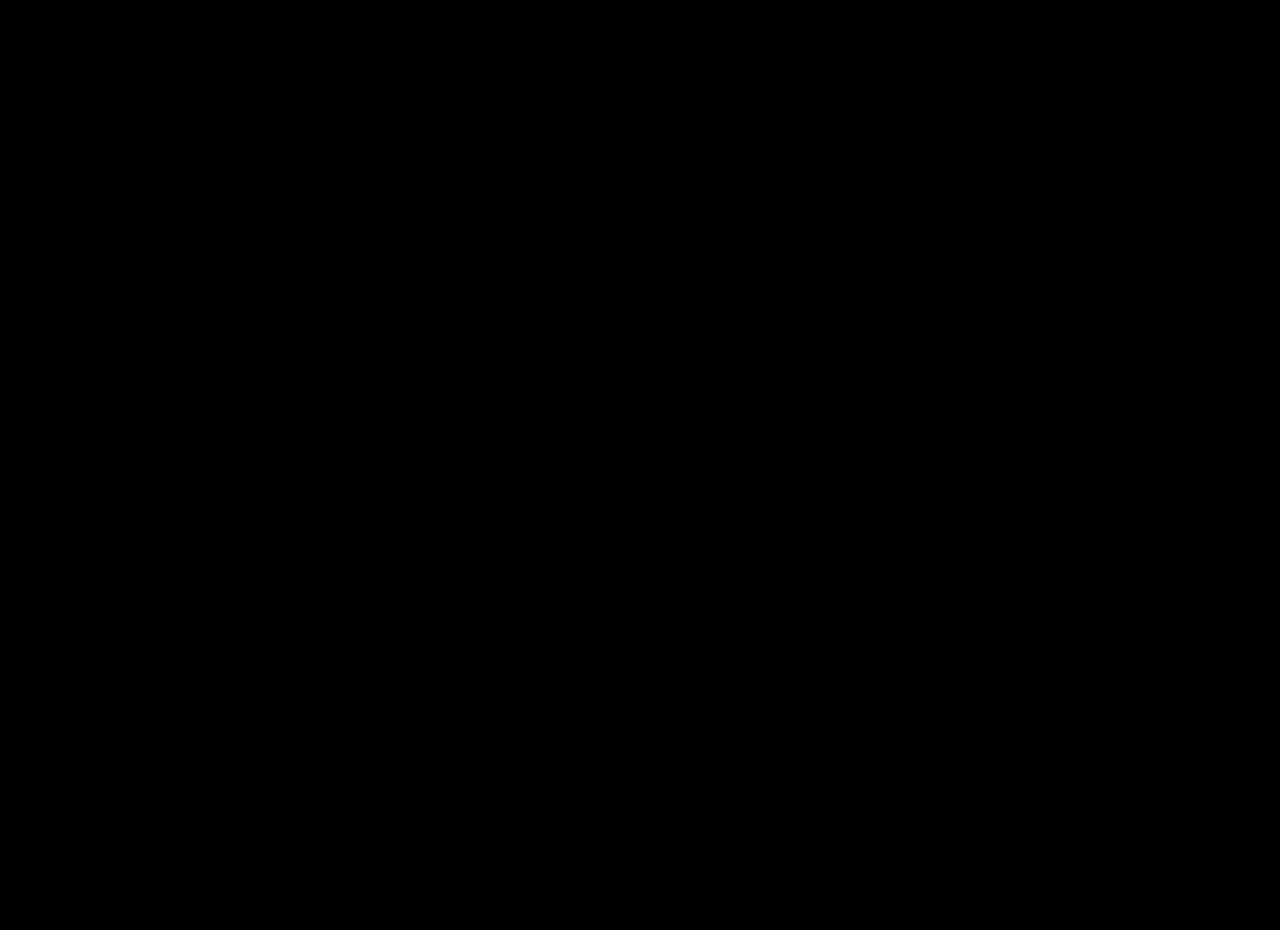
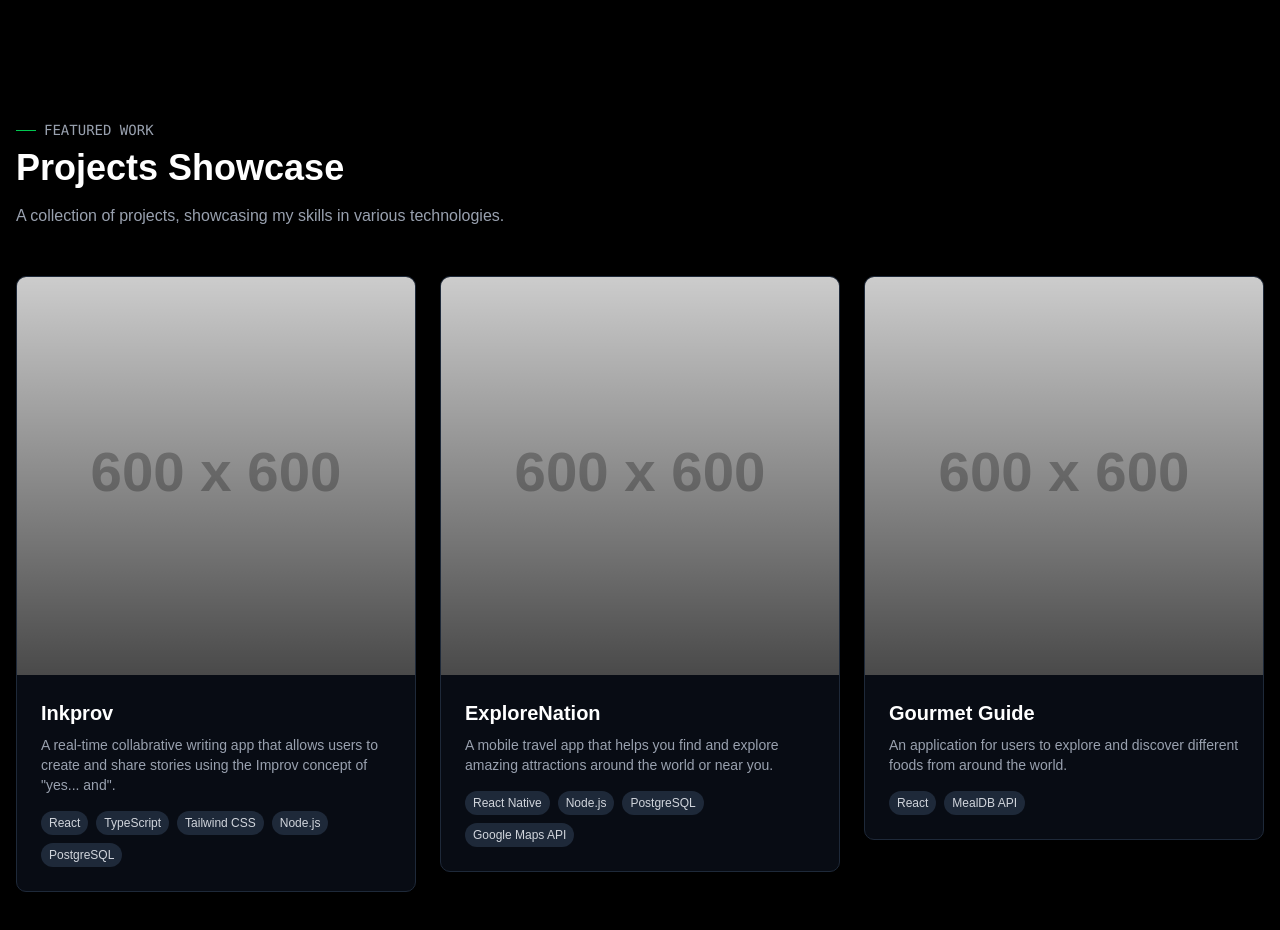
Before and after one commit to TannerGalloway/Portfolio, a React (Vite) app: page / in a window 1280 px wide. Shown: the part 1600-2530 px from the top of the page. Before the commit the page ends 1640 px from the top, so only its background shows below. Built offline with nearby package versions, Linux system fonts and the light colour scheme.

Commit message:
feat: Implement Projects Section

```diff
--- a/src/App.tsx
+++ b/src/App.tsx
@@ -1,6 +1,7 @@
 import React from "react";
 import Hero from "./components/Hero";
 import AboutMe from "./components/AboutMe";
+import Projects from "./components/Projects";
 
 const App: React.FC = function App() {
   return (
@@ -8,6 +9,7 @@
       <div className="container mx-auto px-4">
         <Hero />
         <AboutMe />
+        <Projects />
       </div>
     </>
   );
--- /dev/null
+++ b/src/assets/projectsList.json
@@ -0,0 +1,28 @@
+{
+  "projects": [
+    {
+      "id": 1,
+      "title": "Inkprov",
+      "description": "A real-time collabrative writing app that allows users to create and share stories using the Improv concept of \"yes... and\".",
+      "tags": ["React", "TypeScript", "Tailwind CSS", "Node.js", "PostgreSQL"],
+      "image": "https://placehold.co/600x600",
+      "link": "http://www.inkprov.net/"
+    },
+    {
+      "id": 2,
+      "title": "ExploreNation",
+      "description": "A mobile travel app that helps you find and explore amazing attractions around the world or near you.",
+      "tags": ["React Native", "Node.js", "PostgreSQL", "Google Maps API"],
+      "image": "https://placehold.co/600x600",
+      "link": "https://github.com/TannerGalloway/ExploreNation"
+    },
+    {
+      "id": 3,
+      "title": "Gourmet Guide",
+      "description": "An application for users to explore and discover different foods from around the world.",
+      "tags": ["React", "MealDB API"],
+      "image": "https://placehold.co/600x600",
+      "link": "https://gourmet-guide-zpn6.onrender.com"
+    }
+  ]
+}
--- /dev/null
+++ b/src/components/Projects.tsx
@@ -0,0 +1,74 @@
+"use client";
+
+import React from "react";
+import { ArrowUpRight } from "lucide-react";
+import projectsList from "../assets/projectsList.json";
+
+const Projects: React.FC = function Projects() {
+  return (
+    <section className="py-20">
+      <div className="mb-12">
+        <div className="flex items-center space-x-2 text-sm font-mono text-gray-400 mb-2">
+          <div className="h-px w-5 bg-green-500"></div>
+          <span>FEATURED WORK</span>
+        </div>
+        <h2 className="text-3xl md:text-4xl font-bold mb-4">
+          Projects Showcase
+        </h2>
+        <p className="text-gray-400 max-w-2xl">
+          A collection of projects, showcasing my skills in various
+          technologies.
+        </p>
+      </div>
+
+      <div className="grid grid-cols-1 md:grid-cols-2 lg:grid-cols-3 gap-6 cursor-pointer">
+        {/* Project Cards */}
+        {projectsList.projects.map((project) => (
+          <a href={project.link} target="_blank" rel="noopener noreferrer">
+            <div
+              key={project.id}
+              className="group overflow-hidden rounded-lg bg-gray-900/50 border border-gray-800 hover:border-green-500/50 transition-colors transition-transform duration-300 ease-in-out hover:-translate-y-2">
+              {/* Project Image */}
+              <div className="overflow-hidden relative">
+                <img
+                  src={project.image || "https://placehold.co/400x400"}
+                  alt={project.title}
+                  className="object-cover transition-transform duration-500 group-hover:scale-110"
+                />
+                <div className="absolute inset-0 bg-gradient-to-t from-black/80 via-black/40 to-transparent opacity-80"></div>
+
+                <div className="absolute top-4 right-4 opacity-0 group-hover:block group-hover:opacity-100 transition-opacity duration-500">
+                  <div className="bg-green-500 text-black p-2 rounded-full">
+                    <ArrowUpRight size={16} />
+                  </div>
+                </div>
+              </div>
+
+              {/* Project Details */}
+              <div className="p-6">
+                <h3 className="text-xl font-bold mb-2 group-hover:text-green-500 transition-colors">
+                  {project.title}
+                </h3>
+                <p className="text-gray-400 text-sm mb-4">
+                  {project.description}
+                </p>
+
+                <div className="flex flex-wrap gap-2">
+                  {project.tags.map((tag, index) => (
+                    <span
+                      key={index}
+                      className="text-xs px-2 py-1 rounded-full bg-gray-800 text-gray-300">
+                      {tag}
+                    </span>
+                  ))}
+                </div>
+              </div>
+            </div>
+          </a>
+        ))}
+      </div>
+    </section>
+  );
+};
+
+export default Projects;
```
